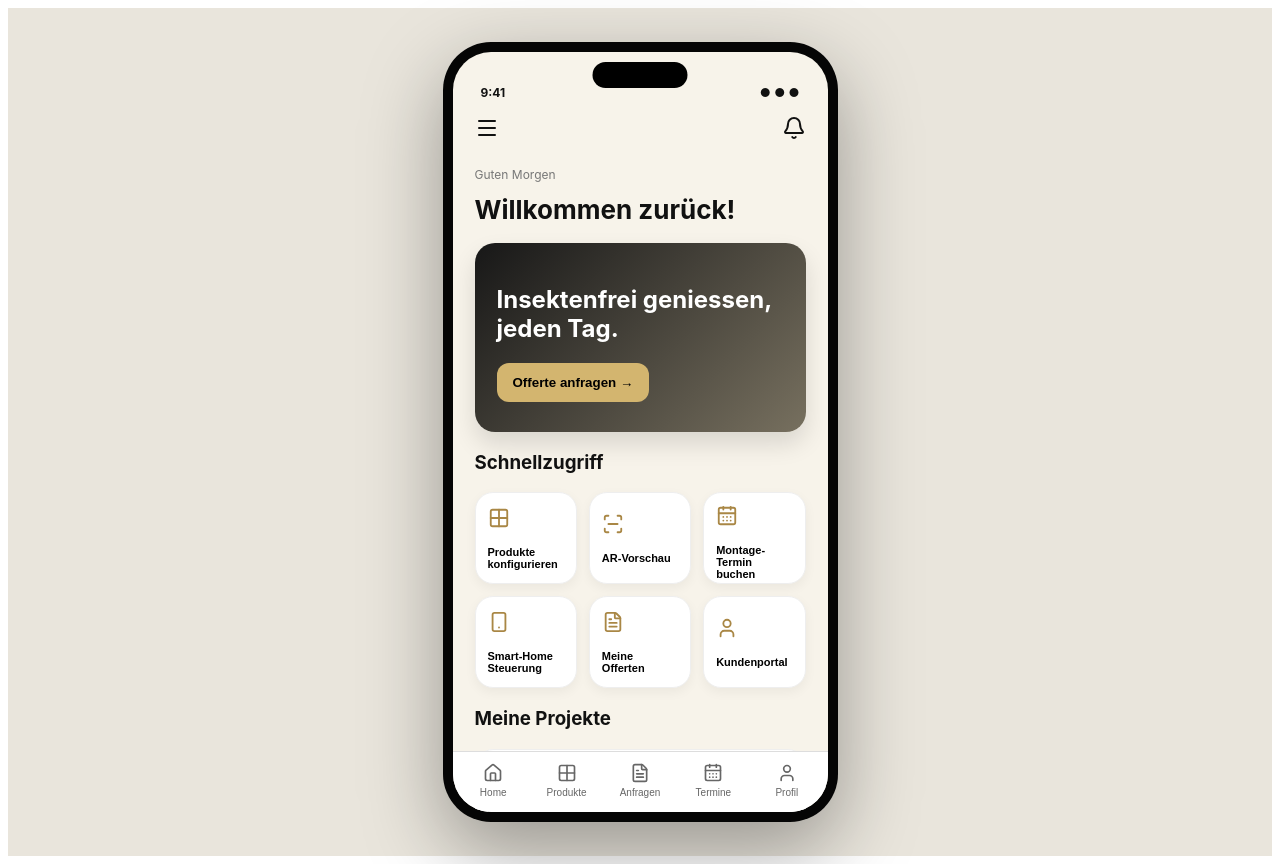
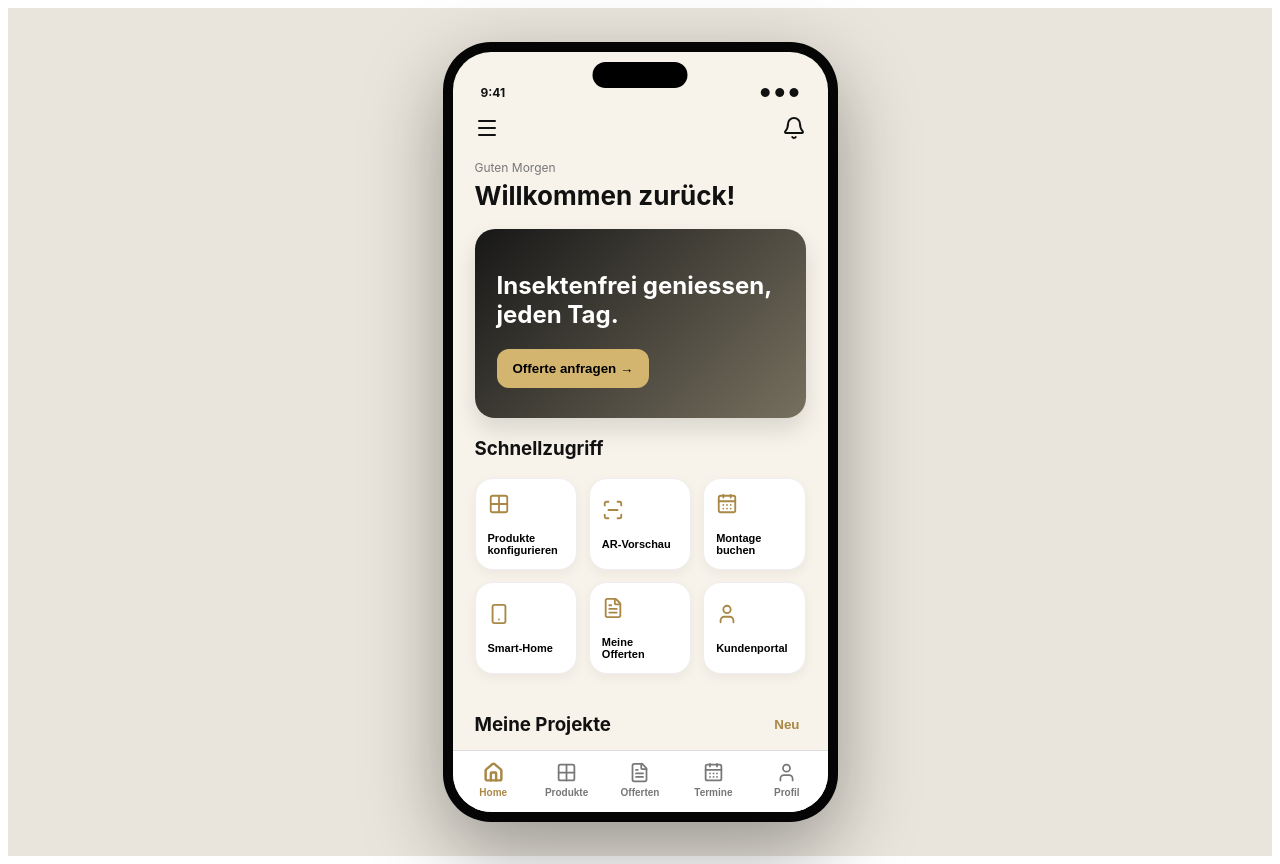
Before and after one commit to vimi-cmd/vindonissa-app, a React (Vite) app: page / in a window 1280 px wide. Both pictures are taken after a click on the button "Los geht’s". Built offline with nearby package versions, Linux system fonts and the light colour scheme.

Commit message:
Update App.jsx

```diff
--- a/App.jsx
+++ b/App.jsx
@@ -1,14 +1,14 @@
 import React, { useMemo, useState } from "react";
-import { createRoot } from "react-dom/client";
 import {
   Home, Grid2X2, CalendarDays, User, FileText, Camera,
   RotateCcw, Check, Bell, Menu, ArrowLeft, ChevronRight,
-  ShieldCheck, ScanLine, DoorOpen, Smartphone, SlidersHorizontal
+  ShieldCheck, ScanLine, DoorOpen, Smartphone, SlidersHorizontal,
+  Plus, Settings, Clock, Mail, MapPin, PhoneCall
 } from "lucide-react";
 
 const gold = "#d3b56f";
+const cream = "#f7f3ea";
 const dark = "#111111";
-const cream = "#f7f3ea";
 
 const products = [
   { id: "spannrahmen", label: "Spannrahmen", price: 320, icon: Grid2X2 },
@@ -24,15 +24,6 @@ const colors = [
   { name: "Schwarz", ral: "RAL 9005", value: "#050505" },
   { name: "Bronze", ral: "Sonderfarbe", value: "#9a856d" },
 ];
-
-function IconButton({ icon: Icon, label, onClick }) {
-  return (
-    <button onClick={onClick} style={styles.quickCard}>
-      <Icon size={22} color="#a98745" />
-      <span style={styles.quickLabel}>{label}</span>
-    </button>
-  );
-}
 
 function Phone({ children, black = false }) {
   return (
@@ -85,23 +76,33 @@ function Header({ title, back, go }) {
   );
 }
 
-function BottomNav({ go }) {
+function BottomNav({ active, go }) {
   const items = [
-    ["Home", Home, "home"],
-    ["Produkte", Grid2X2, "config"],
-    ["Anfragen", FileText, "offers"],
-    ["Termine", CalendarDays, "appointments"],
-    ["Profil", User, "portal"],
+    ["home", "Home", Home],
+    ["products", "Produkte", Grid2X2],
+    ["offers", "Offerten", FileText],
+    ["appointments", "Termine", CalendarDays],
+    ["profile", "Profil", User],
   ];
+
   return (
     <div style={styles.nav}>
-      {items.map(([label, Icon, page]) => (
-        <button key={label} onClick={() => go(page)} style={styles.navItem}>
-          <Icon size={20} />
-          <span>{label}</span>
+      {items.map(([id, label, Icon]) => (
+        <button key={id} onClick={() => go(id)} style={{ ...styles.navItem, color: active === id ? "#a98745" : "#777" }}>
+          <Icon size={21} strokeWidth={active === id ? 2.8 : 2} />
+          <span style={{ fontWeight: active === id ? 800 : 600 }}>{label}</span>
         </button>
       ))}
     </div>
+  );
+}
+
+function QuickButton({ icon: Icon, label, onClick }) {
+  return (
+    <button onClick={onClick} style={styles.quickCard}>
+      <Icon size={22} color="#a98745" />
+      <span style={styles.quickLabel}>{label}</span>
+    </button>
   );
 }
 
@@ -120,15 +121,19 @@ function Dashboard({ go }) {
 
         <h3>Schnellzugriff</h3>
         <div style={styles.quickGrid}>
-          <IconButton icon={Grid2X2} label="Produkte konfigurieren" onClick={() => go("config")} />
-          <IconButton icon={ScanLine} label="AR-Vorschau" onClick={() => go("ar")} />
-          <IconButton icon={CalendarDays} label="Montage-Termin buchen" onClick={() => go("appointments")} />
-          <IconButton icon={Smartphone} label="Smart-Home Steuerung" onClick={() => go("smart")} />
-          <IconButton icon={FileText} label="Meine Offerten" onClick={() => go("offers")} />
-          <IconButton icon={User} label="Kundenportal" onClick={() => go("portal")} />
+          <QuickButton icon={Grid2X2} label="Produkte konfigurieren" onClick={() => go("products")} />
+          <QuickButton icon={ScanLine} label="AR-Vorschau" onClick={() => go("ar")} />
+          <QuickButton icon={CalendarDays} label="Montage buchen" onClick={() => go("appointments")} />
+          <QuickButton icon={Smartphone} label="Smart-Home" onClick={() => go("smart")} />
+          <QuickButton icon={FileText} label="Meine Offerten" onClick={() => go("offers")} />
+          <QuickButton icon={User} label="Kundenportal" onClick={() => go("profile")} />
         </div>
 
-        <h3>Meine Projekte</h3>
+        <div style={styles.sectionTop}>
+          <h3>Meine Projekte</h3>
+          <button style={styles.textAction} onClick={() => go("products")}>Neu</button>
+        </div>
+
         <button style={styles.project} onClick={() => go("config")}>
           <div style={styles.projectImg}></div>
           <div style={{ flex: 1, textAlign: "left" }}>
@@ -139,7 +144,40 @@ function Dashboard({ go }) {
           <ChevronRight />
         </button>
       </main>
-      <BottomNav go={go} />
+      <BottomNav active="home" go={go} />
+    </Phone>
+  );
+}
+
+function Products({ go }) {
+  return (
+    <Phone>
+      <Header title="Produkte" go={go} />
+      <main style={styles.page}>
+        <h1 style={styles.h1}>Produkt wählen</h1>
+        <p style={styles.smallMuted}>Konfigurieren Sie Ihren Insektenschutz nach Mass.</p>
+
+        <div style={styles.list}>
+          {products.map((p) => {
+            const Icon = p.icon;
+            return (
+              <button key={p.id} onClick={() => go("config")} style={styles.productListItem}>
+                <div style={styles.iconBox}><Icon color="#a98745" /></div>
+                <div style={{ flex: 1, textAlign: "left" }}>
+                  <b>{p.label}</b>
+                  <p style={styles.smallMuted}>ab CHF {p.price}.00</p>
+                </div>
+                <ChevronRight />
+              </button>
+            );
+          })}
+        </div>
+
+        <button style={styles.fullGold} onClick={() => go("config")}>
+          <Plus size={18} /> Neues Produkt konfigurieren
+        </button>
+      </main>
+      <BottomNav active="products" go={go} />
     </Phone>
   );
 }
@@ -201,10 +239,10 @@ function Configurator({ go }) {
 
         <h4>Masse</h4>
         <label style={styles.inputRow}>Breite
-          <input value={w} onChange={(e) => setW(Number(e.target.value) || 0)} /> mm
+          <input style={styles.input} value={w} onChange={(e) => setW(Number(e.target.value) || 0)} /> mm
         </label>
         <label style={styles.inputRow}>Höhe
-          <input value={h} onChange={(e) => setH(Number(e.target.value) || 0)} /> mm
+          <input style={styles.input} value={h} onChange={(e) => setH(Number(e.target.value) || 0)} /> mm
         </label>
       </main>
 
@@ -238,36 +276,133 @@ function ARPreview({ go }) {
   );
 }
 
-function SimplePage({ title, go }) {
+function Offers({ go }) {
   return (
     <Phone>
-      <Header title={title} back go={go} />
+      <Header title="Offerten" go={go} />
       <main style={styles.page}>
-        <div style={styles.simpleCard}>
-          <h1>{title}</h1>
-          <p>Dieser Bereich ist vorbereitet und kann als nächstes mit echten Formularen, Kundendaten, Terminen und E-Mail-Versand verbunden werden.</p>
-          <button style={styles.goldSmall}>Weiter</button>
+        <h1 style={styles.h1}>Meine Offerten</h1>
+        <div style={styles.offerCard}>
+          <div>
+            <b>Terrassentür Wohnzimmer</b>
+            <p style={styles.smallMuted}>Drehrahmen · Anthrazitgrau</p>
+            <span style={styles.badge}>In Bearbeitung</span>
+          </div>
+          <b>CHF 560.–</b>
+        </div>
+
+        <div style={styles.offerCard}>
+          <div>
+            <b>Schlafzimmer Fenster</b>
+            <p style={styles.smallMuted}>Spannrahmen · Weiss</p>
+            <span style={styles.badge}>Entwurf</span>
+          </div>
+          <b>CHF 320.–</b>
+        </div>
+
+        <button style={styles.fullGold} onClick={() => go("config")}>
+          <Plus size={18} /> Neue Offerte anfragen
+        </button>
+      </main>
+      <BottomNav active="offers" go={go} />
+    </Phone>
+  );
+}
+
+function Appointments({ go }) {
+  return (
+    <Phone>
+      <Header title="Termine" go={go} />
+      <main style={styles.page}>
+        <h1 style={styles.h1}>Montage-Termine</h1>
+        <div style={styles.appointmentCard}>
+          <CalendarDays color="#a98745" />
+          <div>
+            <b>Ausmessung vor Ort</b>
+            <p style={styles.smallMuted}>Freitag, 14:30 Uhr · Brugg AG</p>
+          </div>
+        </div>
+
+        <div style={styles.appointmentCard}>
+          <Clock color="#a98745" />
+          <div>
+            <b>Montage reservieren</b>
+            <p style={styles.smallMuted}>Wählen Sie einen passenden Zeitraum.</p>
+          </div>
+        </div>
+
+        <button style={styles.fullGold}>Termin buchen</button>
+      </main>
+      <BottomNav active="appointments" go={go} />
+    </Phone>
+  );
+}
+
+function Profile({ go }) {
+  return (
+    <Phone>
+      <Header title="Profil" go={go} />
+      <main style={styles.page}>
+        <div style={styles.profileHead}>
+          <div style={styles.avatar}>V</div>
+          <h1 style={styles.h1}>Vindonissa Kunde</h1>
+          <p style={styles.smallMuted}>Kundenportal</p>
+        </div>
+
+        <div style={styles.profileList}>
+          <ProfileRow icon={Mail} label="E-Mail" value="kunde@email.ch" />
+          <ProfileRow icon={PhoneCall} label="Telefon" value="+41 ..." />
+          <ProfileRow icon={MapPin} label="Adresse" value="Brugg, Schweiz" />
+          <ProfileRow icon={Settings} label="Einstellungen" value="App & Benachrichtigungen" />
         </div>
       </main>
-      <BottomNav go={go} />
+      <BottomNav active="profile" go={go} />
+    </Phone>
+  );
+}
+
+function ProfileRow({ icon: Icon, label, value }) {
+  return (
+    <div style={styles.profileRow}>
+      <Icon color="#a98745" />
+      <div>
+        <b>{label}</b>
+        <p style={styles.smallMuted}>{value}</p>
+      </div>
+    </div>
+  );
+}
+
+function SmartHome({ go }) {
+  return (
+    <Phone>
+      <Header title="Smart-Home" back go={go} />
+      <main style={styles.page}>
+        <h1 style={styles.h1}>Smart-Home Steuerung</h1>
+        <div style={styles.simpleCard}>
+          <Smartphone color="#a98745" />
+          <h3>Automatische Steuerung</h3>
+          <p style={styles.smallMuted}>Hier könnten später motorisierte Rollos, Sensoren und Zeitpläne verbunden werden.</p>
+        </div>
+      </main>
     </Phone>
   );
 }
 
 export default function App() {
   const [screen, setScreen] = useState("welcome");
-  return (
-    <div style={styles.app}>
-      {screen === "welcome" && <Welcome go={setScreen} />}
-      {screen === "home" && <Dashboard go={setScreen} />}
-      {screen === "config" && <Configurator go={setScreen} />}
-      {screen === "ar" && <ARPreview go={setScreen} />}
-      {screen === "offers" && <SimplePage title="Meine Offerten" go={setScreen} />}
-      {screen === "appointments" && <SimplePage title="Montage-Termine" go={setScreen} />}
-      {screen === "portal" && <SimplePage title="Kundenportal" go={setScreen} />}
-      {screen === "smart" && <SimplePage title="Smart-Home Steuerung" go={setScreen} />}
-    </div>
-  );
+
+  if (screen === "welcome") return <div style={styles.app}><Welcome go={setScreen} /></div>;
+  if (screen === "home") return <div style={styles.app}><Dashboard go={setScreen} /></div>;
+  if (screen === "products") return <div style={styles.app}><Products go={setScreen} /></div>;
+  if (screen === "config") return <div style={styles.app}><Configurator go={setScreen} /></div>;
+  if (screen === "ar") return <div style={styles.app}><ARPreview go={setScreen} /></div>;
+  if (screen === "offers") return <div style={styles.app}><Offers go={setScreen} /></div>;
+  if (screen === "appointments") return <div style={styles.app}><Appointments go={setScreen} /></div>;
+  if (screen === "profile") return <div style={styles.app}><Profile go={setScreen} /></div>;
+  if (screen === "smart") return <div style={styles.app}><SmartHome go={setScreen} /></div>;
+
+  return <div style={styles.app}><Dashboard go={setScreen} /></div>;
 }
 
 const styles = {
@@ -284,18 +419,24 @@ const styles = {
   linkButton: { width: "100%", background: "transparent", color: gold, border: 0, padding: 18, fontWeight: 700 },
   header: { display: "flex", alignItems: "center", justifyContent: "space-between", padding: "8px 22px 15px" },
   page: { padding: "0 22px 90px", height: 620, overflowY: "auto" },
-  smallMuted: { color: "#777", fontSize: 12 },
+  smallMuted: { color: "#777", fontSize: 12, margin: "5px 0" },
   h1: { marginTop: 0, fontSize: 26 },
   hero: { background: "linear-gradient(135deg,#171717,#77705f)", color: "white", borderRadius: 20, padding: 22, height: 145, margin: "18px 0", boxShadow: "0 12px 25px rgba(0,0,0,.12)" },
   heroButton: { background: gold, border: 0, borderRadius: 12, padding: "12px 16px", fontWeight: 800 },
   quickGrid: { display: "grid", gridTemplateColumns: "repeat(3,1fr)", gap: 12 },
   quickCard: { background: "white", border: "1px solid #eee", borderRadius: 18, padding: 12, height: 92, textAlign: "left", boxShadow: "0 4px 12px rgba(0,0,0,.05)" },
   quickLabel: { display: "block", marginTop: 14, fontSize: 11, fontWeight: 700 },
+  sectionTop: { display: "flex", alignItems: "center", justifyContent: "space-between", marginTop: 20 },
+  textAction: { background: "transparent", border: 0, color: "#a98745", fontWeight: 800 },
   project: { width: "100%", display: "flex", alignItems: "center", gap: 12, background: "white", border: "1px solid #eee", borderRadius: 18, padding: 12 },
   projectImg: { width: 70, height: 58, borderRadius: 12, background: "linear-gradient(135deg,#ddd,#333)" },
-  badge: { background: "#efe3c5", borderRadius: 999, padding: "6px 10px", fontSize: 11, fontWeight: 800 },
+  badge: { background: "#efe3c5", borderRadius: 999, padding: "6px 10px", fontSize: 11, fontWeight: 800, display: "inline-block" },
   nav: { position: "absolute", bottom: 0, left: 0, right: 0, background: "white", borderTop: "1px solid #ddd", display: "grid", gridTemplateColumns: "repeat(5,1fr)", padding: "10px 4px 13px" },
-  navItem: { background: "none", border: 0, fontSize: 10, color: "#666", display: "flex", flexDirection: "column", alignItems: "center", gap: 4 },
+  navItem: { background: "none", border: 0, fontSize: 10, display: "flex", flexDirection: "column", alignItems: "center", gap: 4 },
+  list: { display: "grid", gap: 12, marginTop: 18 },
+  productListItem: { display: "flex", alignItems: "center", gap: 14, background: "white", border: "1px solid #eee", borderRadius: 18, padding: 14 },
+  iconBox: { width: 46, height: 46, borderRadius: 14, background: "#f0e5ca", display: "flex", alignItems: "center", justifyContent: "center" },
+  fullGold: { width: "100%", marginTop: 20, background: gold, border: 0, borderRadius: 16, padding: 16, fontWeight: 900, display: "flex", alignItems: "center", justifyContent: "center", gap: 8 },
   productTabs: { display: "flex", gap: 8, overflowX: "auto", paddingBottom: 8 },
   productTab: { minWidth: 82, background: "white", border: "1px solid #eee", borderRadius: 14, padding: 10, display: "flex", flexDirection: "column", alignItems: "center", gap: 6, fontSize: 10, fontWeight: 700 },
   windowWrap: { position: "relative", height: 240, display: "flex", justifyContent: "center", alignItems: "center" },
@@ -307,6 +448,7 @@ const styles = {
   option: { display: "flex", alignItems: "center", gap: 12, background: "white", borderRadius: 18, padding: 14, border: "1px solid #eee" },
   circle: { width: 38, height: 38, borderRadius: 999, background: "#ddd" },
   inputRow: { display: "flex", alignItems: "center", gap: 8, background: "white", border: "1px solid #eee", borderRadius: 14, padding: 13, marginTop: 8 },
+  input: { flex: 1, border: 0, textAlign: "right", background: "transparent", fontWeight: 800, outline: "none" },
   priceBar: { position: "absolute", bottom: 0, left: 0, right: 0, background: "#111", color: "white", display: "flex", justifyContent: "space-between", alignItems: "center", padding: 18 },
   goldSmall: { background: gold, border: 0, borderRadius: 13, padding: "13px 18px", fontWeight: 800 },
   ar: { position: "relative", height: 660, background: "linear-gradient(#d9c7aa,#eee8dc,#9fa98f)" },
@@ -316,5 +458,11 @@ const styles = {
   place: { width: 78, height: 78, borderRadius: 999, background: gold, color: "white", border: "4px solid white" },
   arCard: { position: "absolute", bottom: 0, left: 18, right: 18, background: "white", borderRadius: "24px 24px 0 0", padding: 16, display: "flex", alignItems: "center", gap: 12 },
   productMini: { width: 50, height: 55, borderRadius: 10, background: "#ddd" },
+  offerCard: { background: "white", borderRadius: 18, padding: 16, border: "1px solid #eee", marginBottom: 12, display: "flex", justifyContent: "space-between", alignItems: "center" },
+  appointmentCard: { background: "white", borderRadius: 18, padding: 16, border: "1px solid #eee", marginBottom: 12, display: "flex", gap: 14, alignItems: "center" },
+  profileHead: { textAlign: "center", background: "white", borderRadius: 24, padding: 22, marginBottom: 15 },
+  avatar: { width: 70, height: 70, borderRadius: 999, background: gold, color: "#111", margin: "0 auto 12px", display: "flex", alignItems: "center", justifyContent: "center", fontSize: 30, fontWeight: 900 },
+  profileList: { display: "grid", gap: 10 },
+  profileRow: { display: "flex", alignItems: "center", gap: 14, background: "white", border: "1px solid #eee", borderRadius: 16, padding: 14 },
   simpleCard: { background: "white", borderRadius: 24, padding: 24, boxShadow: "0 8px 22px rgba(0,0,0,.08)" },
 };
```
